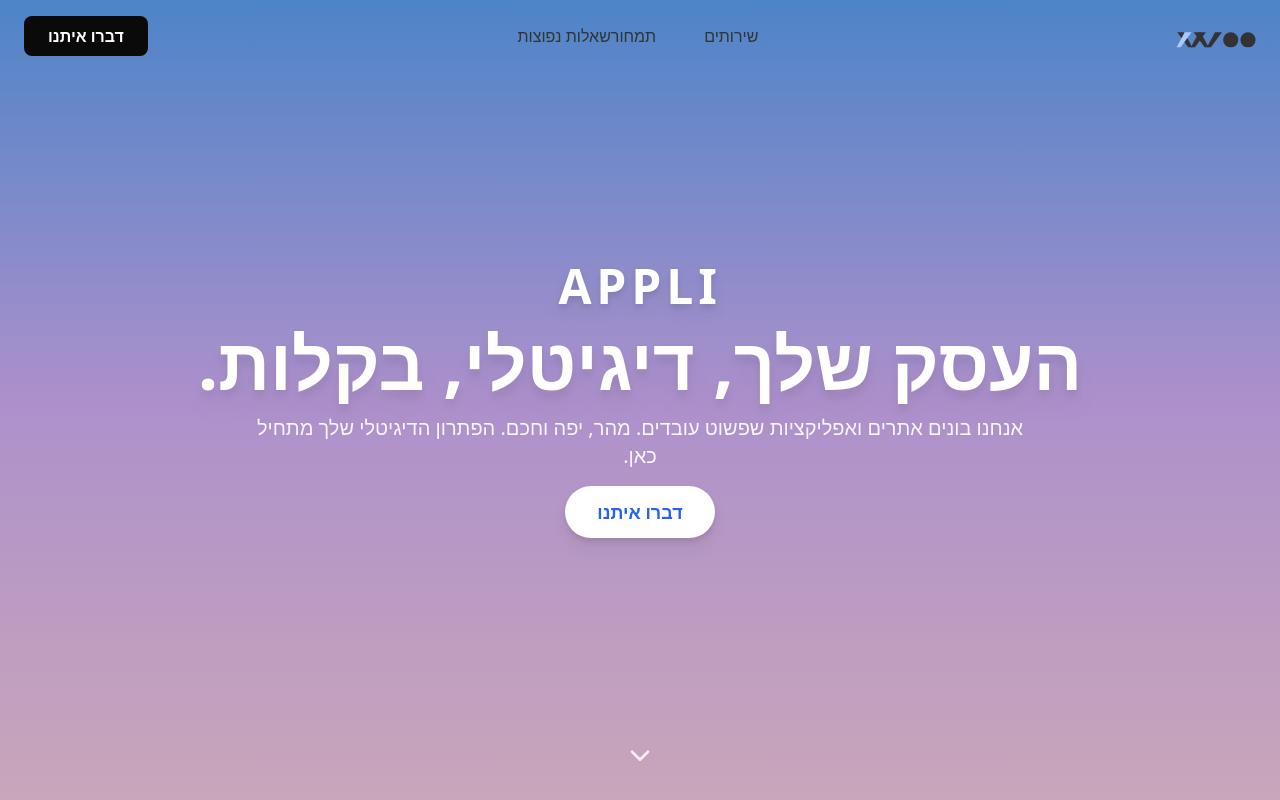
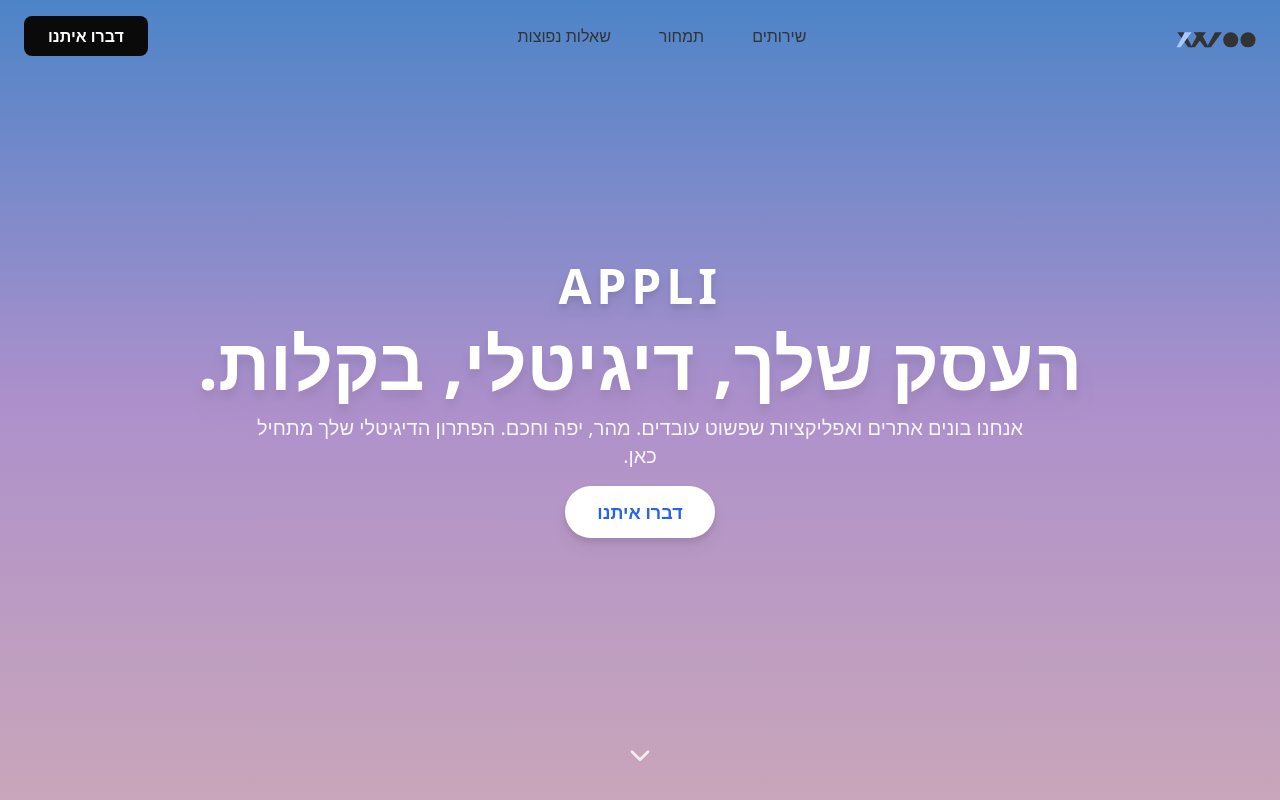
Before and after one commit to yuvalyuval1/appli-landing, a React (Vite) app: page / in a window 1280 px wide. Shown: the top 800 px of the page. Built offline with nearby package versions, Linux system fonts and the light colour scheme.

Commit message:
Update Header.tsx

```diff
--- a/src/components/Header.tsx
+++ b/src/components/Header.tsx
@@ -47,13 +47,10 @@
           <Logo className="h-7 text-brand-gray-900" />
         </a>
 
-        {/* ניווט שולחן עבודה */}
-        <ul className="hidden md:flex items-center">
-          {navLinks.map((link, idx) => (
-            <li
-              key={link.name}
-              className={idx < navLinks.length - 1 ? 'mr-8 lg:mr-12' : ''}
-            >
+        {/* ניווט שולחן עבודה – gap במקום margin */}
+        <ul className="hidden md:flex items-center gap-x-8 lg:gap-x-12">
+          {navLinks.map(link => (
+            <li key={link.name}>
               <a
                 href={link.href}
                 className="text-brand-gray-700 hover:text-brand-blue-300 transition-colors font-medium"
@@ -88,7 +85,7 @@
         </div>
       </nav>
 
-      {/* תפריט נפתח במובייל */}
+      {/* תפריט נפתח במובייל – gap-y במקום mb */}
       <AnimatePresence>
         {isOpen && (
           <motion.div
@@ -109,12 +106,9 @@
               role="dialog"
               aria-modal="true"
             >
-              <ul className="flex flex-col">
-                {navLinks.map((link, idx) => (
-                  <li
-                    key={link.name}
-                    className={idx < navLinks.length - 1 ? 'mb-6' : ''}
-                  >
+              <ul className="flex flex-col gap-y-6">
+                {navLinks.map(link => (
+                  <li key={link.name}>
                     <a
                       href={link.href}
                       onClick={toggleMenu}
@@ -127,10 +121,7 @@
               </ul>
 
               <button
-                onClick={() => {
-                  toggleMenu();
-                  openModal();
-                }}
+                onClick={() => { toggleMenu(); openModal(); }}
                 className="
                   mt-12 w-full bg-brand-gray-900 text-white
                   px-6 py-3 rounded-lg font-bold text-lg
```
